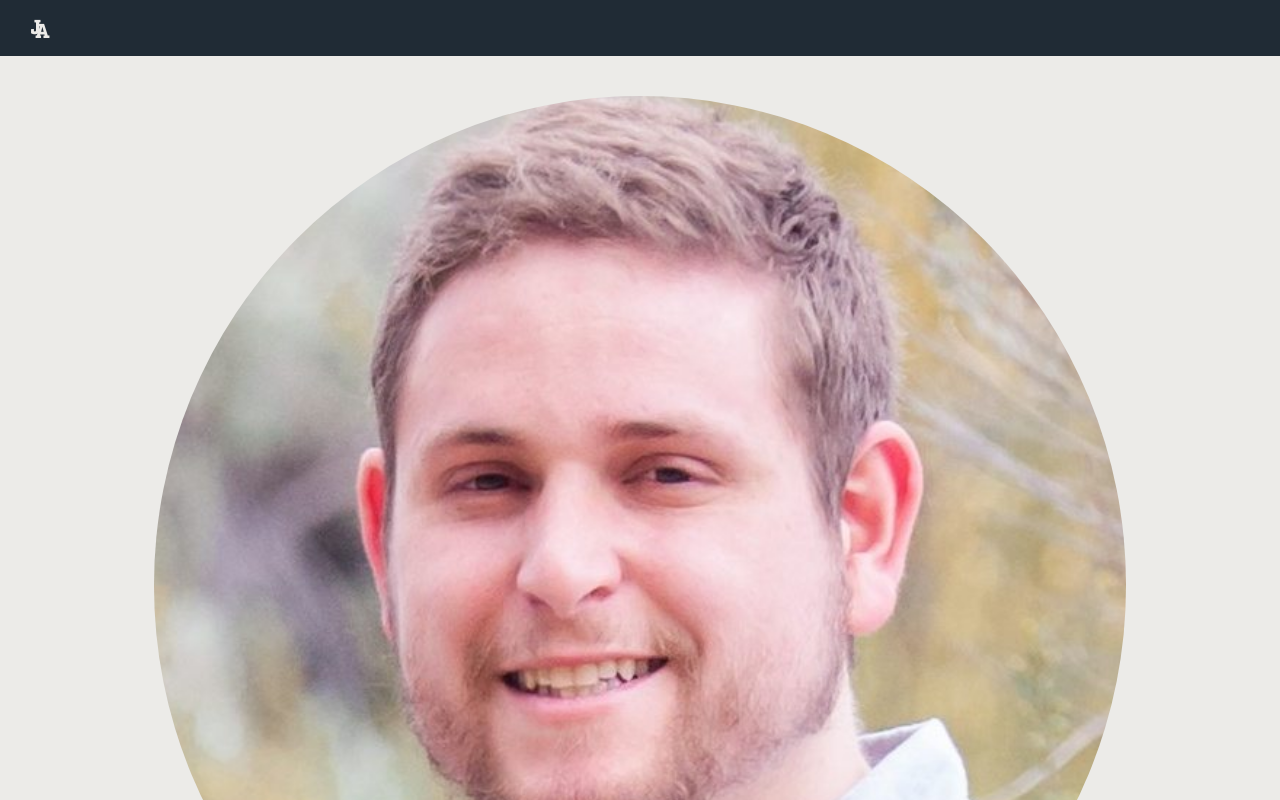
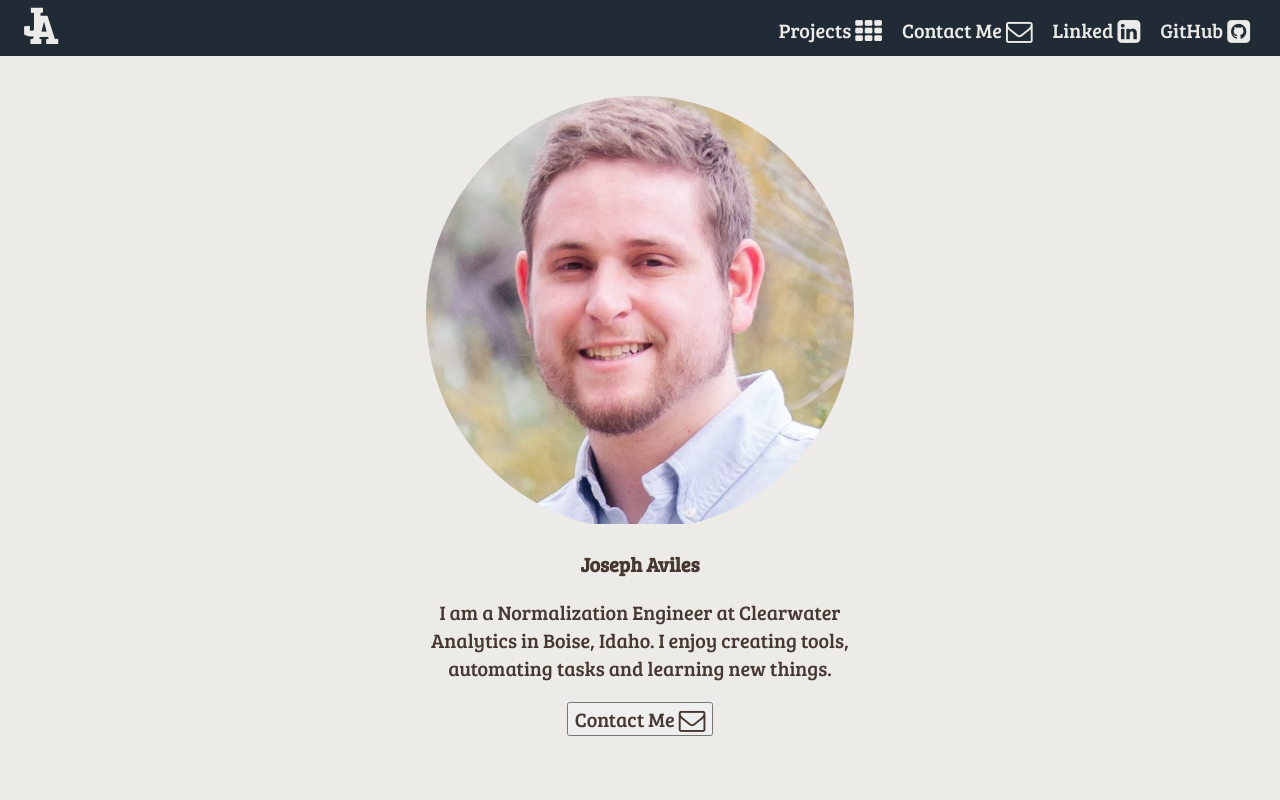
Before and after one commit to jeaviles/React-Portfolio, a React (Create React App) app: page / in a window 1280 px wide. Shown: the top 800 px of the page. Built offline with nearby package versions, Linux system fonts and the light colour scheme.

Commit message:
Updated Logo and Improved Desktop Langing Page

```diff
--- a/src/Logo/Logo.css
+++ b/src/Logo/Logo.css
@@ -2,30 +2,30 @@
   display: flex;
   font-weight: bold;
   box-sizing: border-box;
-  padding: 8px;
-  border-radius: 50%;
-  text-align: center;
-}
-
-.Logo .Letters {
-  text-align: center;
-  position: relative;
-  right: 6.5px;
-  bottom: 1.5px;
+  height: 90%;
+  flex-flow: column;
+  justify-content: center;
+  cursor: pointer;
 }
 
 .LogoJ {
-  text-align: center;
-  padding-left: 5px;
+  color: #ecebe8;
+  font-size: 30pt;
   position: relative;
-  top: 0;
-  color: #ecebe8;
-  left: 4px;
+  bottom: 8px;
+  left: 3px;
 }
 
 .LogoA {
-  text-align: center;
+  color: #ecebe8;
+  font-size: 30pt;
   position: relative;
-  color: #ecebe8;
-  top: 4px;
+  right: 8px;
 }
+
+.Logo div:hover,
+.Logo div:active {
+  background-color: #8f5c1c;
+  border-bottom: 4px solid #40a4c8;
+  color: white;
+}
--- a/src/Logo/Logo.js
+++ b/src/Logo/Logo.js
@@ -4,7 +4,7 @@ import "./Logo.css";
 const logo = props => {
   return (
     <div className="Logo" style={{ height: props.height }}>
-      <div className="Letters">
+      <div>
         <span className="LogoJ">J</span>
         <span className="LogoA">A</span>
       </div>
--- a/src/Navigation/NavigationItems/NavigationItem/NavigationItem.css
+++ b/src/Navigation/NavigationItems/NavigationItem/NavigationItem.css
@@ -3,6 +3,7 @@
   box-sizing: border-box;
   display: block;
   width: 100%;
+  cursor: pointer;
 }
 
 .NavigationItem a {
@@ -14,9 +15,10 @@
 }
 
 .NavigationItem a:hover,
-.NavigationItem a:active,
 .NavigationItem a:active {
-  color: #40a4c8;
+  background-color: #8f5c1c;
+  border-bottom: 4px solid #40a4c8;
+  color: white;
 }
 
 @media (min-width: 500px) {
@@ -35,12 +37,4 @@
     border-bottom: 4px solid transparent;
     box-sizing: border-box;
   }
-
-  .NavigationItem a:hover,
-  .NavigationItem a:active,
-  .NavigationItem a:active {
-    background-color: #8f5c1c;
-    border-bottom: 4px solid #40a4c8;
-    color: white;
-  }
 }
--- a/src/Navigation/NavigationItems/NavigationItems.css
+++ b/src/Navigation/NavigationItems/NavigationItems.css
@@ -12,6 +12,12 @@
   color: #ecebe8;
 }
 
+@media (max-width: 499px) {
+  .DesktopOnly {
+    display: none;
+  }
+}
+
 @media (min-width: 500px) {
   .NavigationItems {
     flex-flow: row;
--- a/src/Navigation/NavigationItems/NavigationItems.js
+++ b/src/Navigation/NavigationItems/NavigationItems.js
@@ -3,9 +3,14 @@ import "./NavigationItems.css";
 import NavigationItem from "./NavigationItem/NavigationItem";
 
 const navigationItems = props => {
+  let classes = "NavigationItems";
+  if (props.DesktopOnly) {
+    classes = ["NavigationItems", "DesktopOnly"].join(" ");
+  }
+
   return (
     <React.Fragment>
-      <ul className="NavigationItems">
+      <ul className={classes}>
         <NavigationItem>
           Projects <span className="fa fa-th fa-lg" />
         </NavigationItem>
--- a/src/Navigation/SideDrawer/SideDrawer.css
+++ b/src/Navigation/SideDrawer/SideDrawer.css
@@ -23,5 +23,5 @@
 }
 
 .Close {
-  transform: translateX(100%);
+  transform: translateX(120%);
 }
--- a/src/Navigation/Toolbar/Toolbar.js
+++ b/src/Navigation/Toolbar/Toolbar.js
@@ -3,6 +3,7 @@ import React from "react";
 import Logo from "../../Logo/Logo";
 import DrawerToggle from "../SideDrawer/DrawerToggle/DrawerToggle";
 import SideDrawer from "../SideDrawer/SideDrawer";
+import NavigationItems from "../NavigationItems/NavigationItems";
 import "./Toolbar.css";
 
 const toolbar = props => {
@@ -14,6 +15,7 @@ const toolbar = props => {
         clicked={props.toggleSideDrawer}
         showDrawer={props.showDrawer}
       />
+      <NavigationItems DesktopOnly />
     </header>
   );
 };
--- a/src/components/Landing/Landing.css
+++ b/src/components/Landing/Landing.css
@@ -3,4 +3,24 @@
   text-align: center;
   width: 80%;
   margin-top: 40px;
+  margin-bottom: 10px;
 }
+
+.ProfilePicCrop {
+  margin: auto;
+  width: 95%;
+  height: 95%;
+  border-radius: 50%;
+  overflow: hidden;
+}
+
+.ProfilePic {
+  width: 100%;
+  height: 100%;
+}
+
+@media (min-width: 500px) {
+  .Landing {
+    width: 450px;
+  }
+}
--- a/src/components/Landing/Landing.js
+++ b/src/components/Landing/Landing.js
@@ -6,21 +6,9 @@ import Button from "../../UI/Button/Button";
 
 const landing = props => {
   return (
-    <div className="Landing" style={{ marginBottom: "10px" }}>
-      <div
-        style={{
-          margin: "auto",
-          width: "95%",
-          height: "95%",
-          borderRadius: "50%",
-          overflow: "hidden"
-        }}
-      >
-        <img
-          src={ProfilePic}
-          style={{ width: "100%", height: "100%" }}
-          alt=""
-        />
+    <div className="Landing">
+      <div className="ProfilePicCrop">
+        <img src={ProfilePic} className="ProfilePic" alt="" />
       </div>
       <p>
         <strong>Joseph Aviles</strong>
--- a/src/hoc/Layout/Layout.js
+++ b/src/hoc/Layout/Layout.js
@@ -6,13 +6,44 @@ import "./Layout.css";
 
 class layout extends Component {
   state = {
-    showSideDrawer: false
+    showSideDrawer: false,
+    currentPage: {
+      LandingPage: true,
+      ProjectList: false,
+      AmortProject: false
+    }
   };
 
   toggleDrawerHandler = () => {
     this.setState(prevState => {
       return { showSideDrawer: !prevState.showSideDrawer };
     });
+  };
+
+  currentPageHandler = displayPage => {
+    const updatedCurrenPage = {
+      ...this.state.currentPage
+    };
+
+    Object.keys(updatedCurrenPage).forEach(page => {
+      if (displayPage === page) {
+        updatedCurrenPage[page] = true;
+      } else {
+        updatedCurrenPage[page] = false;
+      }
+    });
+
+    console.log(updatedCurrenPage);
+  };
+
+  fetchCurrentPage = () => {
+    if (this.state.currentPage["LandingPage"]) {
+      return <LandingPage />;
+    } else if (this.state.currentPage["ProjectList"]) {
+      return <LandingPage />;
+    } else if (this.state.currentPage["AmortProject"]) {
+      return <LandingPage />;
+    }
   };
 
   render() {
@@ -22,9 +53,7 @@ class layout extends Component {
           toggleSideDrawer={this.toggleDrawerHandler}
           showDrawer={this.state.showSideDrawer}
         />
-        <main className="Layout">
-          <LandingPage />
-        </main>
+        <main className="Layout">{this.fetchCurrentPage()}</main>
       </React.Fragment>
     );
   }
```
Also changed, not shown: 1 other file (tests, documents, lock files or other folders).
